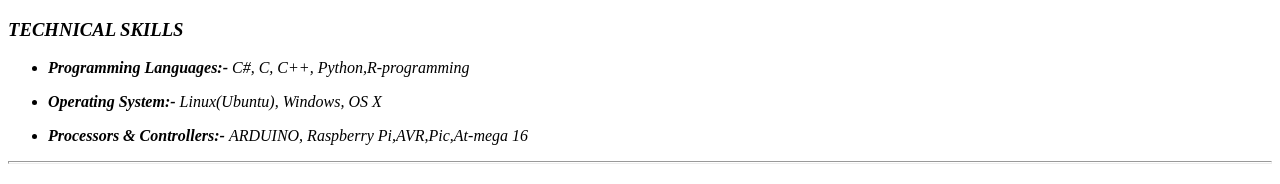
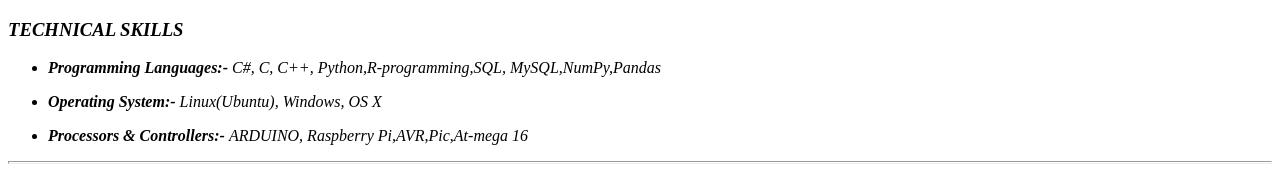
Before and after one commit to Prakashreddy149/Prakash-s-CV, a plain HTML site: page TECHNICAL SKILLS.html in a window 1280 px wide. Drawn offline with Linux system fonts and the light colour scheme.

Commit message:
Update TECHNICAL SKILLS.html

```diff
--- a/TECHNICAL SKILLS.html
+++ b/TECHNICAL SKILLS.html
@@ -8,7 +8,7 @@
     <h3><em>TECHNICAL SKILLS</em></h3>
     <ul>
       <li>
-        <p><em><strong>Programming Languages:-</strong></em> <i> C#, C, C++, Python,R-programming</i></p>
+        <p><em><strong>Programming Languages:-</strong></em> <i> C#, C, C++, Python,R-programming,SQL, MySQL,NumPy,Pandas</i></p>
       </li>
       <li>
         <p><em><strong>Operating System:-</strong></em> <i> Linux(Ubuntu), Windows, OS X</i></i></p>
```
